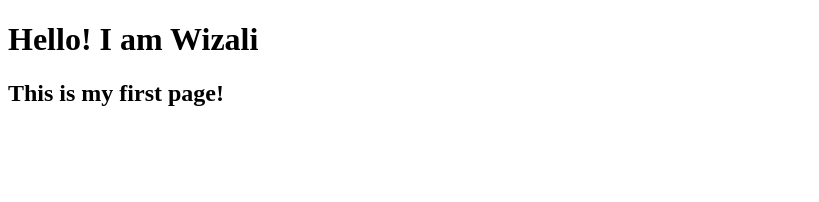
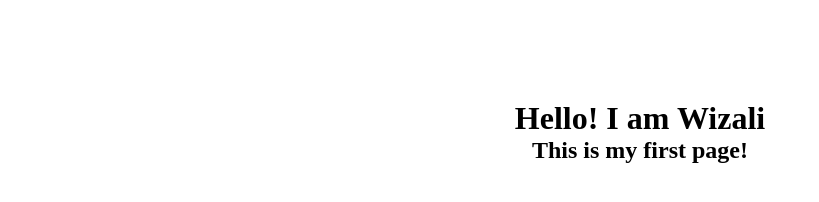
Before and after one commit to wizali/wizali.github.io, a plain HTML site: page index.html in a window 1280 px wide. Shown: the whole page, without its empty margins (0-819 px from the left). Drawn offline with Linux system fonts and the light colour scheme.

Commit message:
Update index.html

```diff
--- a/index.html
+++ b/index.html
@@ -3,9 +3,15 @@
 <head>
 	<meta charset="UTF-8">
 	<title>My first page</title>
+	<style>
+		div,h1,h2,header,section,footer{margin:0;padding:0;}
+		header{text-align:center;margin-top:100px;}
+	</style>
 </head>
 <body>
-	<h1>Hello! I am Wizali</h1>
-	<h2>This is my first page!</h2>
+	<header>
+		<h1>Hello! I am Wizali</h1>
+		<h2>This is my first page!</h2>
+	</header>
 </body>
 </html>
```
